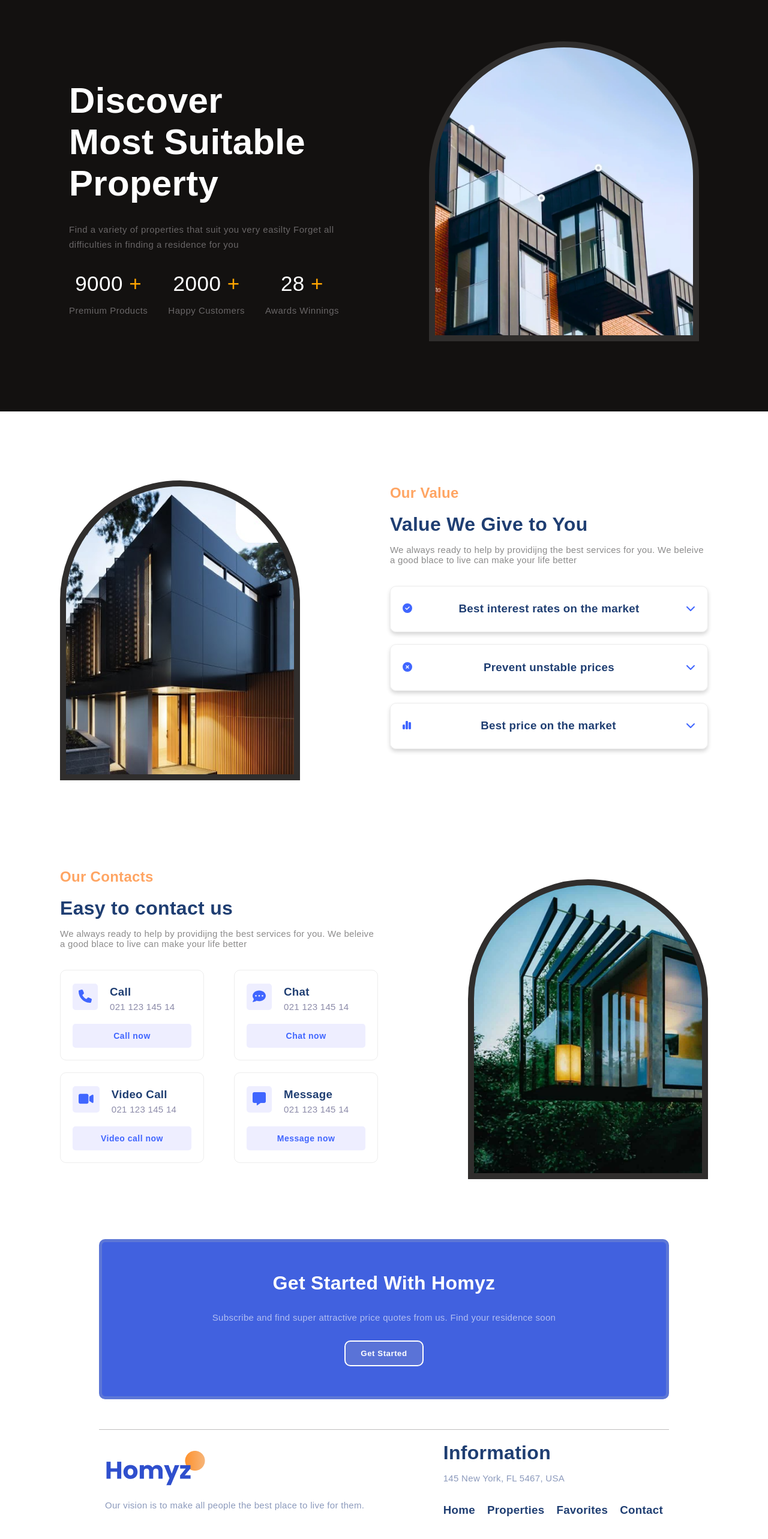
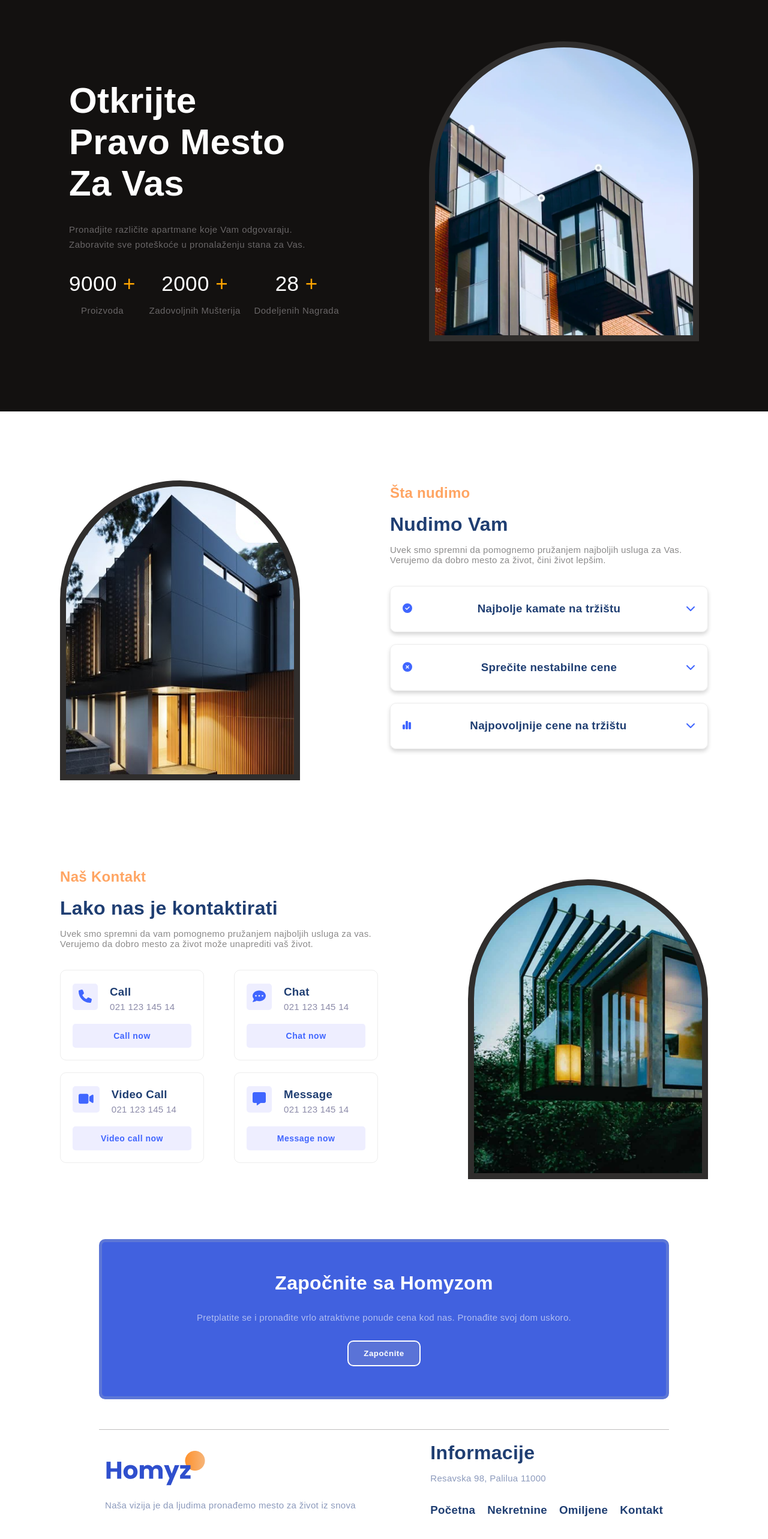
Before and after one commit to elab-development/klijentske-veb-tehnologije-2024-2024-veb-aplikacija-nekretnine, a React (Create React App) app: page / in a window 1280 px wide. Shown: the part 114-2680 px from the top of the page at 60% size. Built offline with nearby package versions, Linux system fonts and the light colour scheme; no server answers.

Commit message:
Deveti komit, sajt delimicno preveden na srpski

```diff
--- a/src/Components/Footer/Footer.js
+++ b/src/Components/Footer/Footer.js
@@ -11,25 +11,23 @@ const Footer = () => {
           <Link to={"/"}>
             <img className={styles.logo} src={logo} alt=""></img>
           </Link>
-          <p>
-            Our vision is to make all people the best place to live for them.
-          </p>
+          <p>Naša vizija je da ljudima pronađemo mesto za život iz snova</p>
         </div>
         <div className={styles.boxR}>
-          <h1>Information</h1>
-          <p>145 New York, FL 5467, USA</p>
+          <h1>Informacije</h1>
+          <p>Resavska 98, Palilua 11000</p>
           <div className={styles.linkBox}>
             <Link style={{ textDecoration: "none" }} to={"/"}>
-              <h3>Home</h3>
+              <h3>Početna</h3>
             </Link>
             <Link style={{ textDecoration: "none" }} to={"/properties"}>
-              <h3>Properties</h3>
+              <h3>Nekretnine</h3>
             </Link>
             <Link style={{ textDecoration: "none" }} to={"/favorites"}>
-              <h3>Favorites</h3>
+              <h3>Omiljene</h3>
             </Link>
             <Link style={{ textDecoration: "none" }} to={"/contact"}>
-              <h3>Contact</h3>
+              <h3>Kontakt</h3>
             </Link>
           </div>
         </div>
--- a/src/Components/Nav/Nav.js
+++ b/src/Components/Nav/Nav.js
@@ -56,16 +56,16 @@ const Nav = () => {
       </div>
       <div className={styles.menuBox}>
         <Link style={{ textDecoration: "none" }} to={"/"}>
-          <h2>Home</h2>
+          <h2>Početna</h2>
         </Link>
         <Link style={{ textDecoration: "none" }} to={"/properties"}>
-          <h2>Properties</h2>
+          <h2>Nekretnine</h2>
         </Link>
         <Link style={{ textDecoration: "none" }} to={"/favorites"}>
-          <h2>Favorites</h2>
+          <h2>Omiljene</h2>
         </Link>
         <Link style={{ textDecoration: "none" }} to={"/contact"}>
-          <h2>Contact</h2>
+          <h2>Kontakt</h2>
         </Link>
         {user ? <h2 className={styles.username}>{user.username}</h2> : ""}
         <Link to={"/auth"}>
--- a/src/Components/Pages/Home/ContactInformation.js
+++ b/src/Components/Pages/Home/ContactInformation.js
@@ -15,11 +15,11 @@ const ContactInformation = () => {
     <div className={styles.container}>
       <div className={styles.boxL}>
         <div className={styles.titleBox}>
-          <h2>Our Contacts</h2>
-          <h1>Easy to contact us</h1>
+          <h2>Naš Kontakt</h2>
+          <h1>Lako nas je kontaktirati</h1>
           <p>
-            We always ready to help by providijng the best services for you. We
-            beleive a good blace to live can make your life better
+            Uvek smo spremni da vam pomognemo pružanjem najboljih usluga za vas.
+            Verujemo da dobro mesto za život može unaprediti vaš život.
           </p>
         </div>
         <div className={styles.contactContainer}>
--- a/src/Components/Pages/Home/Description.js
+++ b/src/Components/Pages/Home/Description.js
@@ -16,36 +16,36 @@ const Description = () => {
       <FramedImage img={valueImg} />
       <div className={styles.boxR}>
         <div>
-          <h2>Our Value</h2>
-          <h1>Value We Give to You</h1>
+          <h2>Šta nudimo</h2>
+          <h1>Nudimo Vam</h1>
           <p>
-            We always ready to help by providijng the best services for you. We
-            beleive a good blace to live can make your life better
+            Uvek smo spremni da pomognemo pružanjem najboljih usluga za Vas.
+            Verujemo da dobro mesto za život, čini život lepšim.
           </p>
         </div>
 
         <TextPopup
           leftIcon={faCheckCircle}
           icon={faChevronDown}
-          title={"Best interest rates on the market"}
+          title={"Najbolje kamate na tržištu"}
           p={
-            "Exercitation in fugiat est ut ad ea cupidatat ut in cupidatat occaecat ut occaecat consequat est minim minim esse tempor laborum consequat esse adipisicing eu reprehenderit enim. "
+            "Ekskluzivne kamatne stope koje su trenutno najbolje na tržištu, pružajući vam maksimalnu uštedu i profitabilnost. "
           }
         />
         <TextPopup
           leftIcon={faXmarkCircle}
           icon={faChevronDown}
-          title={"Prevent unstable prices"}
+          title={"Sprečite nestabilne cene"}
           p={
-            " Exercitation in fugiat est ut ad ea cupidatat ut in cupidatat occaecat ut occaecat consequat est minim minim esse tempor laborum consequat esse adipisicing eu reprehenderit enim."
+            "Sprečite nestabilne cene pravovremenim planiranjem i strategijskim pristupom."
           }
         />
         <TextPopup
           leftIcon={faChartSimple}
           icon={faChevronDown}
-          title={"Best price on the market"}
+          title={"Najpovoljnije cene na tržištu"}
           p={
-            " Exercitation in fugiat est ut ad ea cupidatat ut in cupidatat occaecat ut occaecat consequat est minim minim esse tempor laborum consequat esse adipisicing eu reprehenderit enim."
+            "Najpovoljnije cene na tržištu uz naše specijalne ponude i usluge garantuju stabilnost i sigurnost vašeg ulaganja."
           }
         />
       </div>
--- a/src/Components/Pages/Home/GetStarted.js
+++ b/src/Components/Pages/Home/GetStarted.js
@@ -1,16 +1,19 @@
 import React from "react";
 import styles from "./GetStarted.module.css";
+import { Link } from "react-router-dom";
 
 const GetStarted = () => {
   return (
     <div className={styles.container}>
       <div className={styles.wrapper}>
-        <h1>Get Started With Homyz</h1>
+        <h1>Započnite sa Homyzom</h1>
         <p>
-          Subscribe and find super attractive price quotes from us. Find your
-          residence soon
+          Pretplatite se i pronađite vrlo atraktivne ponude cena kod nas.
+          Pronađite svoj dom uskoro.
         </p>
-        <button>Get Started</button>
+        <Link to={"/contact"}>
+          <button>Započnite</button>
+        </Link>
       </div>
     </div>
   );
--- a/src/Components/Pages/Home/Header.js
+++ b/src/Components/Pages/Home/Header.js
@@ -8,13 +8,13 @@ const Header = () => {
     <div className={styles.container}>
       <div className={styles.boxL}>
         <div>
-          <h1>Discover </h1>
-          <h1>Most Suitable </h1>
-          <h1>Property</h1>
+          <h1>Otkrijte </h1>
+          <h1>Pravo Mesto </h1>
+          <h1>Za Vas</h1>
         </div>
         <p>
-          Find a variety of properties that suit you very easilty Forget all
-          difficulties in finding a residence for you
+          Pronadjite različite apartmane koje Vam odgovaraju. Zaboravite sve
+          poteškoće u pronalaženju stana za Vas.
         </p>
         <div className={styles.numberBox}>
           <div className={styles.numberIconPBox}>
@@ -24,7 +24,7 @@ const Header = () => {
                 +
               </span>
             </p>
-            <p>Premium Products</p>
+            <p>Proizvoda</p>
           </div>
           <div className={styles.numberIconPBox}>
             <p style={{ color: "white", fontSize: "35px" }}>
@@ -33,7 +33,7 @@ const Header = () => {
                 +
               </span>
             </p>
-            <p>Happy Customers</p>
+            <p>Zadovoljnih Mušterija</p>
           </div>
           <div className={styles.numberIconPBox}>
             <p style={{ color: "white", fontSize: "35px" }}>
@@ -42,7 +42,7 @@ const Header = () => {
                 +
               </span>
             </p>
-            <p>Awards Winnings</p>
+            <p>Dodeljenih Nagrada</p>
           </div>
         </div>
       </div>
```
